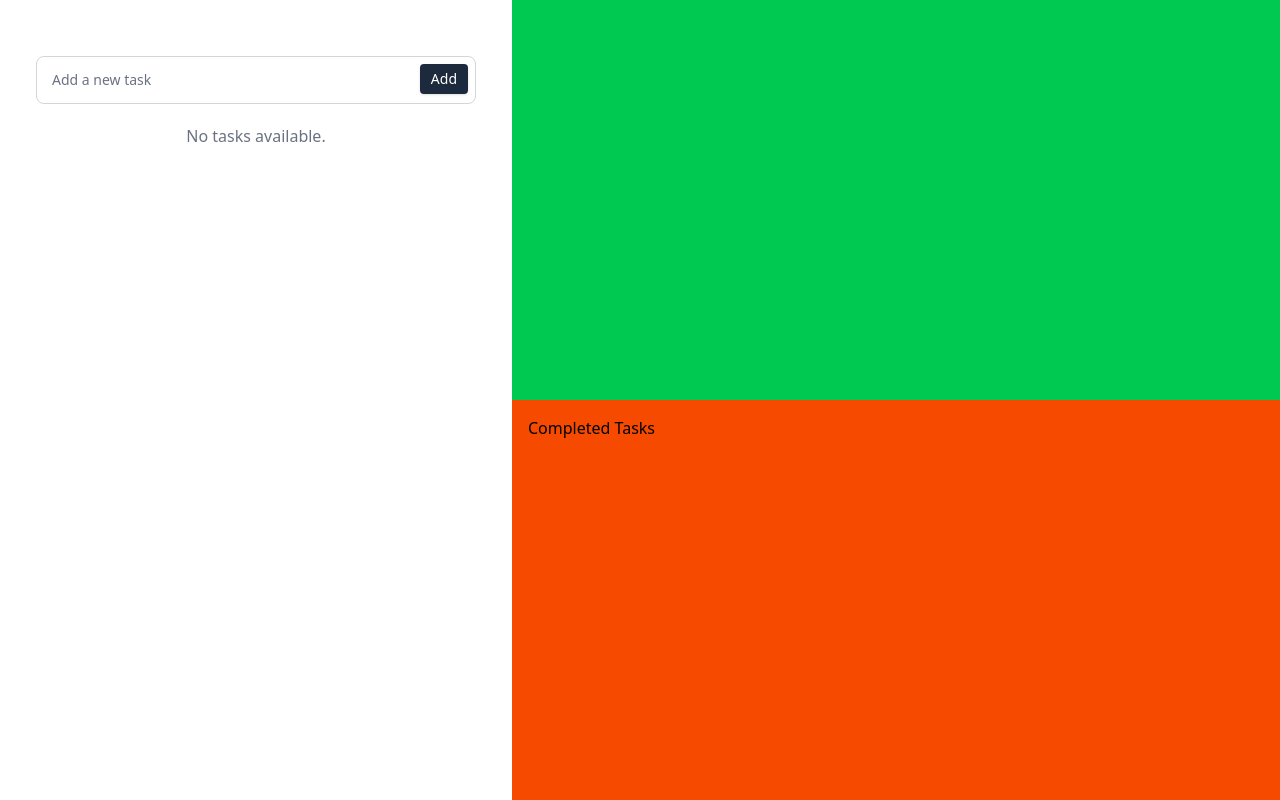
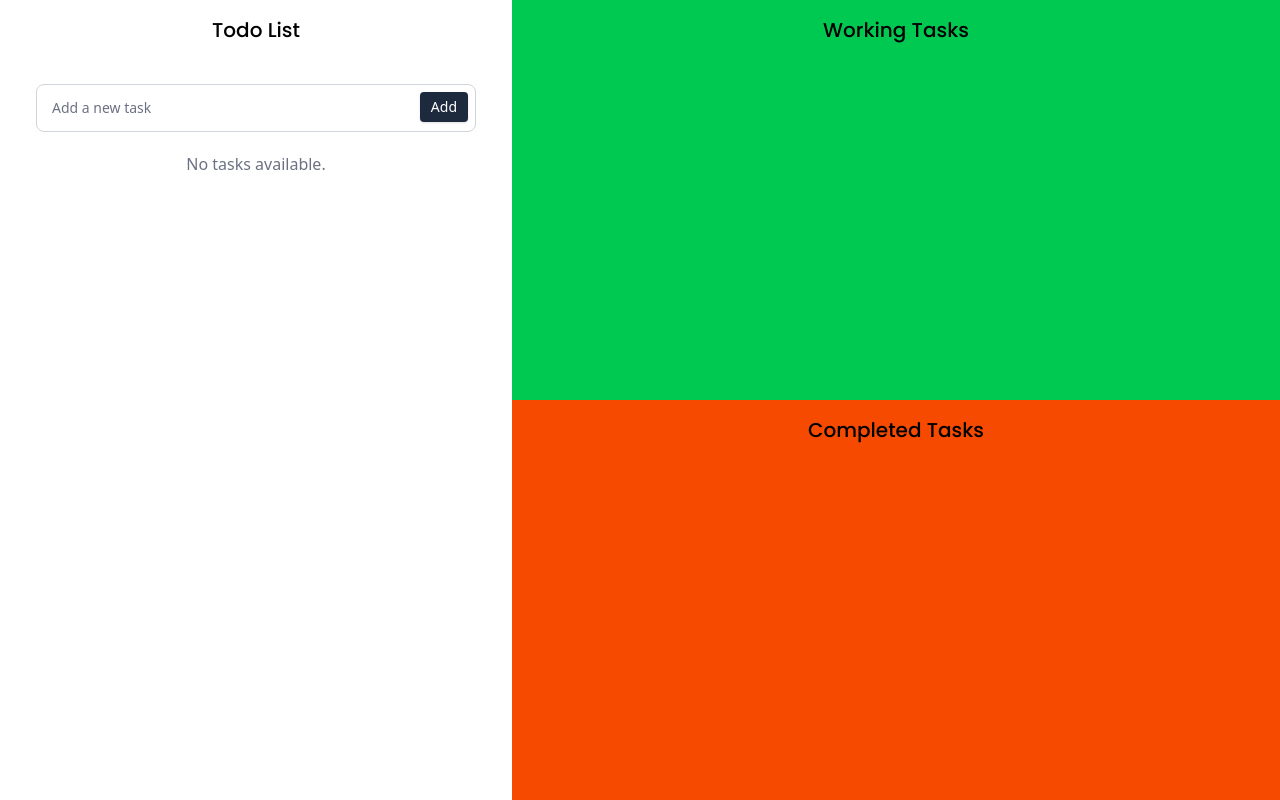
Before and after one commit to khenzipops/todo-list, a React (Vite) app: page / in a window 1280 px wide. Built offline with nearby package versions, Linux system fonts and the light colour scheme; a web font is replaced by a local one.

Commit message:
add title on app.tsx

```diff
--- a/src/App.tsx
+++ b/src/App.tsx
@@ -38,7 +38,10 @@ const App: React.FC = () => {
   return (
     <div className="grid grid-cols-[40%_60%] grid-rows-2 h-screen">
       {/* Form Section */}
-      <div className="col-span-1 row-span-2 bg-white justify-center p-4">
+      <div className="col-span-1 row-span-2 bg-white  justify-center p-4">
+        <h1 className="text-center font-Poppins text-xl font-medium">
+          Todo List
+        </h1>
         <TodoForms onAddTodo={addTodo} />{" "}
         <div className="">
           <TodoList
@@ -63,10 +66,19 @@ const App: React.FC = () => {
       </div>
 
       {/* Todo List Section */}
-      <div className="col-span-1 bg-green-500 p-4"></div>
+      <div className="col-span-1 bg-green-500 p-4">
+        {" "}
+        <h1 className="text-center font-Poppins text-xl font-medium">
+          Working Tasks
+        </h1>
+      </div>
 
       {/* Completed Tasks Section (optional for future) */}
-      <div className="col-span-1 bg-orange-600 p-4">Completed Tasks</div>
+      <div className="col-span-1 bg-orange-600 p-4">
+        <h1 className="text-center font-Poppins text-xl font-medium">
+          Completed Tasks
+        </h1>
+      </div>
     </div>
   );
 };
--- a/src/Components/TodoContainer/todocontainer.tsx
+++ b/src/Components/TodoContainer/todocontainer.tsx
@@ -8,6 +8,7 @@ const TodoForms: React.FC<TodoFormsProps> = ({ onAddTodo }) => {
 
   const handleAddTodo = () => {
     if (!task.trim()) return; // Prevent adding empty tasks
+
     onAddTodo(task);
 
     setTask(""); // Clear input field after adding
@@ -32,7 +33,7 @@ const TodoForms: React.FC<TodoFormsProps> = ({ onAddTodo }) => {
         </label>
         <button
           onClick={handleAddTodo}
-          className="absolute right-7 top-7 rounded bg-slate-800 py-1 px-2.5 border border-transparent text-center text-sm text-white transition-all shadow-sm hover:shadow focus:bg-slate-700 focus:shadow-none active:bg-slate-700 hover:bg-slate-700 active:shadow-none disabled:pointer-events-none disabled:opacity-50 disabled:shadow-none"
+          className="absolute right-7 top-7 rounded bg-slate-800 py-1 px-2.5 border border-transparent text-center text-sm text-white transition-all shadow-sm hover:shadow focus:bg-slate-700 focus:shadow-none active:bg-slate-700 hover:bg-slate-700 active:shadow-none disabled:pointer-events-none disabled:opacity-50 disabled:shadow-none cursor-pointer"
           type="button"
         >
           Add
--- a/src/Components/TodoListing/Todolist.tsx
+++ b/src/Components/TodoListing/Todolist.tsx
@@ -46,7 +46,7 @@ const TodoList: React.FC<TodoListProps> = ({
             </div>
             <div>
               <button
-                className="bg-blue-500 text-white py-1 px-2 rounded mr-2"
+                className="bg-blue-500 text-white py-1 px-2 rounded mr-2 cursor-pointer hover:bg-blue-800"
                 onClick={() => {
                   console.log("Edit ID:", todo.id);
                   const newText = prompt("Edit your task:", todo.text);
@@ -71,7 +71,7 @@ const TodoList: React.FC<TodoListProps> = ({
                 </svg>
               </button>
               <button
-                className="bg-red-500 text-white py-1 px-2 rounded "
+                className="bg-red-500 text-white py-1 px-2 rounded cursor-pointer hover:bg-red-800"
                 onClick={() => {
                   console.log("Deleting ID:", todo.id);
                   onDeleteTodo(todo.id);
```
